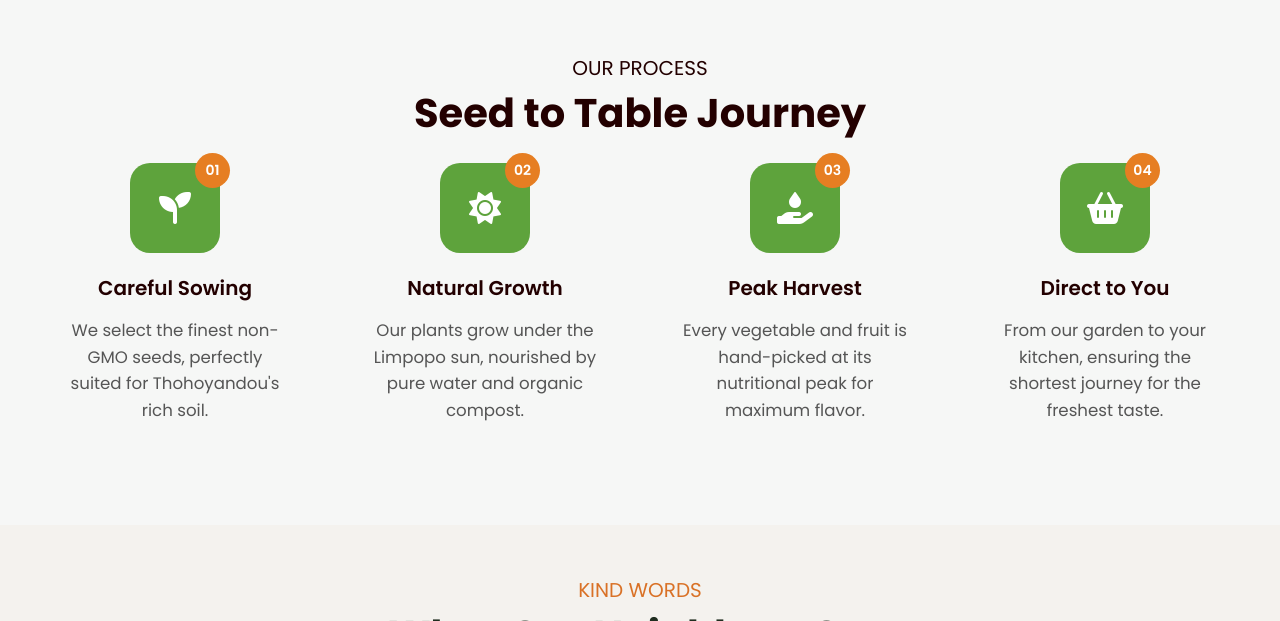
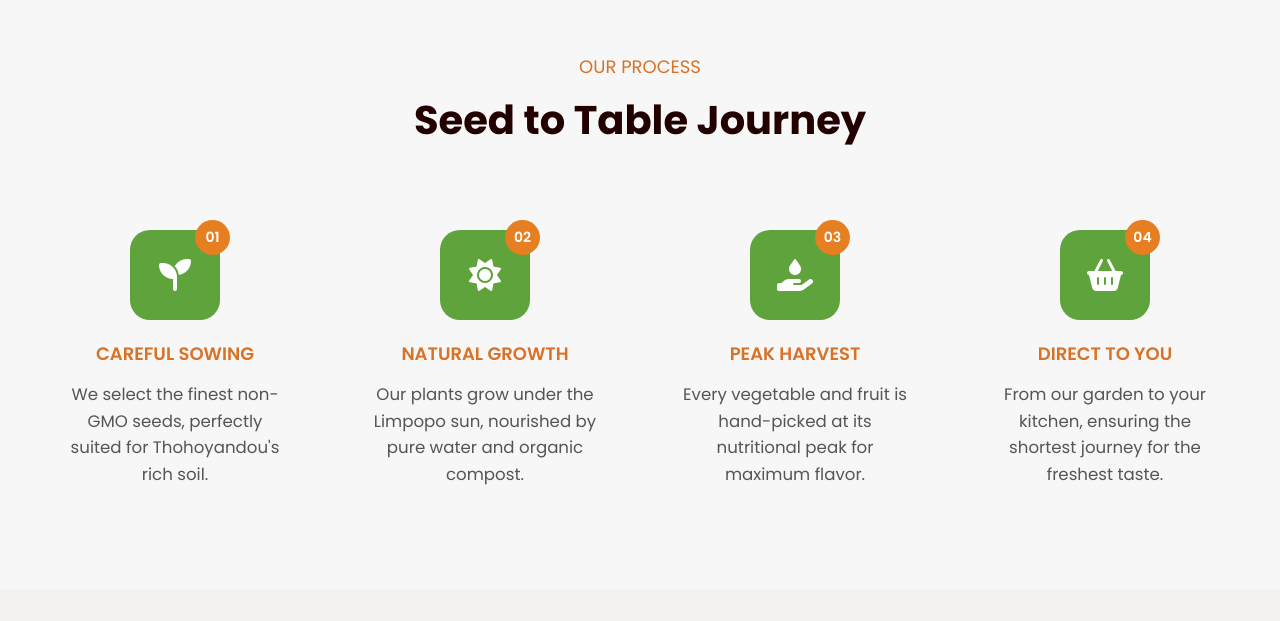
Before and after one commit to pfunzomaba/pfunzosgarden, a plain HTML site: page index.html in a window 1280 px wide. Shown: the part 2179-2800 px from the top of the page. Drawn offline with Linux system fonts and the light colour scheme.

Commit message:
Add files via upload

```diff
--- a/css/footer.css
+++ b/css/footer.css
@@ -88,7 +88,10 @@
     color:#7ed957;
 
 }
-
+/*
+#footer-contact .fas{
+    background-color: none;
+}*/
 
 
 /* Social links */
--- a/css/index.css
+++ b/css/index.css
@@ -65,22 +65,6 @@
 
 
 }
-/*
-.hero-content{
-    position: relative;
-    z-index: 2;
-    max-width: 650px;
-    padding-left: 8%;
-}*/
-
-/*
-.hero-content h1{
-   /* font-size:65px;
-    font-weight: 800;
-
-    line-height: 1.2;
-    margin-bottom: 30px;
-}*/
 
 
 
@@ -98,19 +82,6 @@
 
 }
 
-/*span.next-line{
-    display: block;
-}*/
-/*
-.hero-content p{
-    text-align: left;
-    font-size: 24px;
-    color:#555;
-    margin-bottom: 30px;
-    /**/
-}
-
-
 
 .hero-buttons{
     display: flex;
@@ -119,7 +90,7 @@
     align-items: center;
 
 }
-*/
+
 .hero-content h1{
    /* font-size: 65px;*/
     line-height: 1.2;
@@ -303,7 +274,8 @@
     border: #b2eab4 solid 5px;
     background-color: rgb(152, 239, 160);
 }
-.fa-map-marker-alt{
+
+.product-category .fa-map-marker-alt{
     color: #ff7a00;
     border: #ffd2b4 solid 8px;
     background-color: rgb(255, 204, 153);
@@ -476,15 +448,15 @@
     /**/
 }
 
-.process small {
-    color: #6ba84f;
-    font-weight: 600;
+.process h3 {
+    color: #d97126;
+    font-weight: 200;
     text-transform: uppercase;
     font-size: 18px;
 
 }
 
-.process h1 {
+.process h2 {
    /* font-size: 48px;*/
     margin-top: 10px;
     margin-bottom: 60px;
```
Also changed, not shown: css/contact-us.css (+6 -6 lines).
